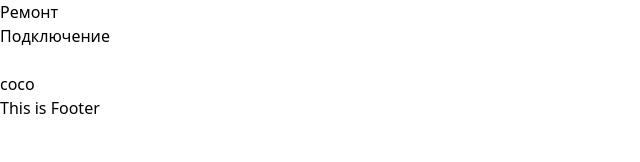
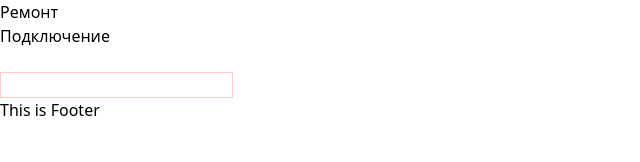
Before and after one commit to OmurbekArykbaev/template-generator, a React (Vite) app: page / in a window 1280 px wide. Shown: the top 162 px of the page, without its empty margins (0-640 px from the left). Built offline with nearby package versions, Linux system fonts and the light colour scheme.

Commit message:
add Input component

```diff
--- a/src/App.tsx
+++ b/src/App.tsx
@@ -1,9 +1,12 @@
+import Input from "./components/input"
 import { Footer, Header, Layout } from "./layout"
 
 function App() {
   return (
     <div className="App">
-      <Layout>coco</Layout>
+      <Layout>
+        <Input />
+      </Layout>
     </div>
   )
 }
--- /dev/null
+++ b/src/components/input/Input.module.css
@@ -0,0 +1,3 @@
+.input {
+  @apply border border-red-200;
+}
--- /dev/null
+++ b/src/components/input/Input.props.ts
@@ -0,0 +1,7 @@
+import { DetailedHTMLProps, HTMLAttributes } from "react"
+
+export interface InputProps
+  extends DetailedHTMLProps<
+    HTMLAttributes<HTMLInputElement>,
+    HTMLInputElement
+  > {}
--- /dev/null
+++ b/src/components/input/index.tsx
@@ -0,0 +1,11 @@
+import { FC } from "react"
+
+import { InputProps } from "./Input.props"
+import styles from "./Input.module.css"
+import cn from "classnames"
+
+const Input: FC<InputProps> = ({ className, ...props }): JSX.Element => {
+  return <input className={cn(className, styles.input)} {...props} />
+}
+
+export default Input
```
